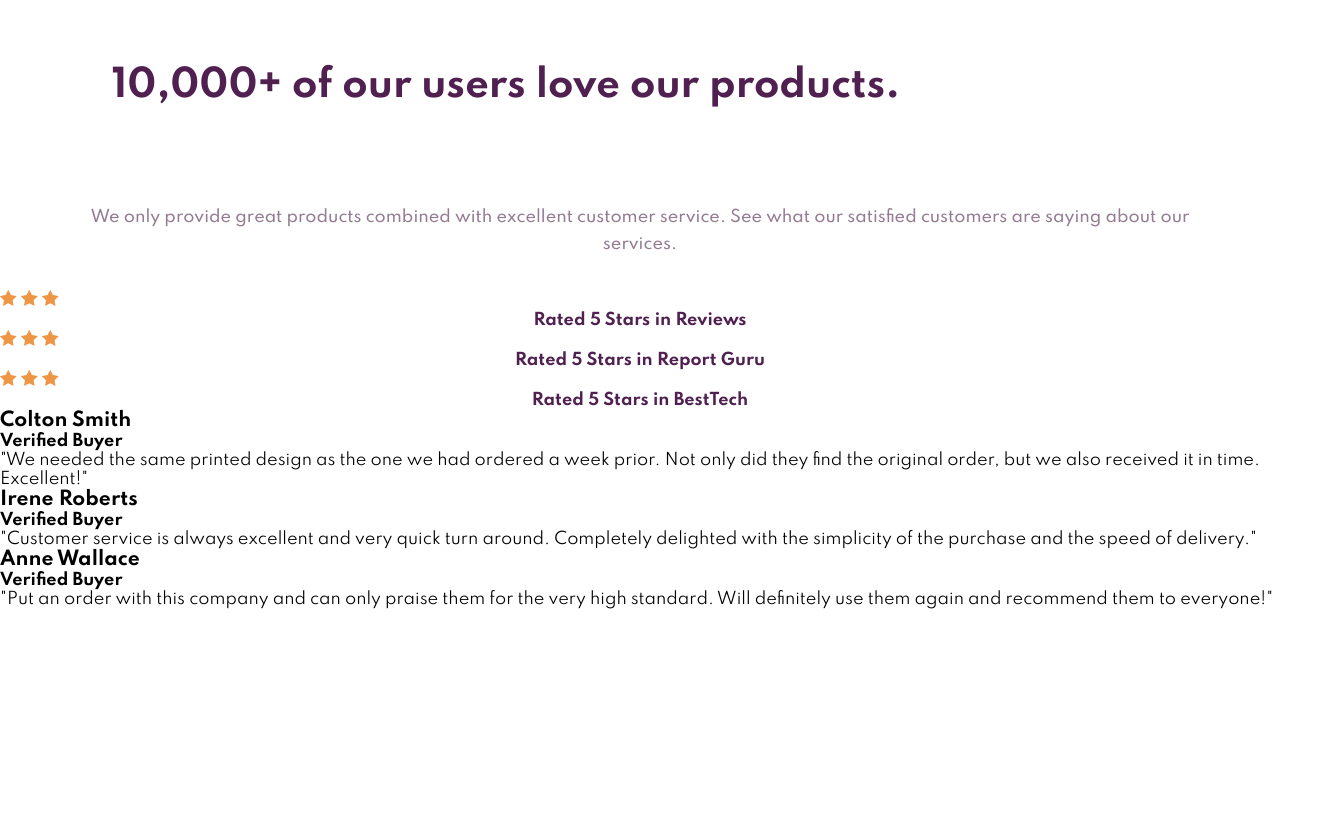
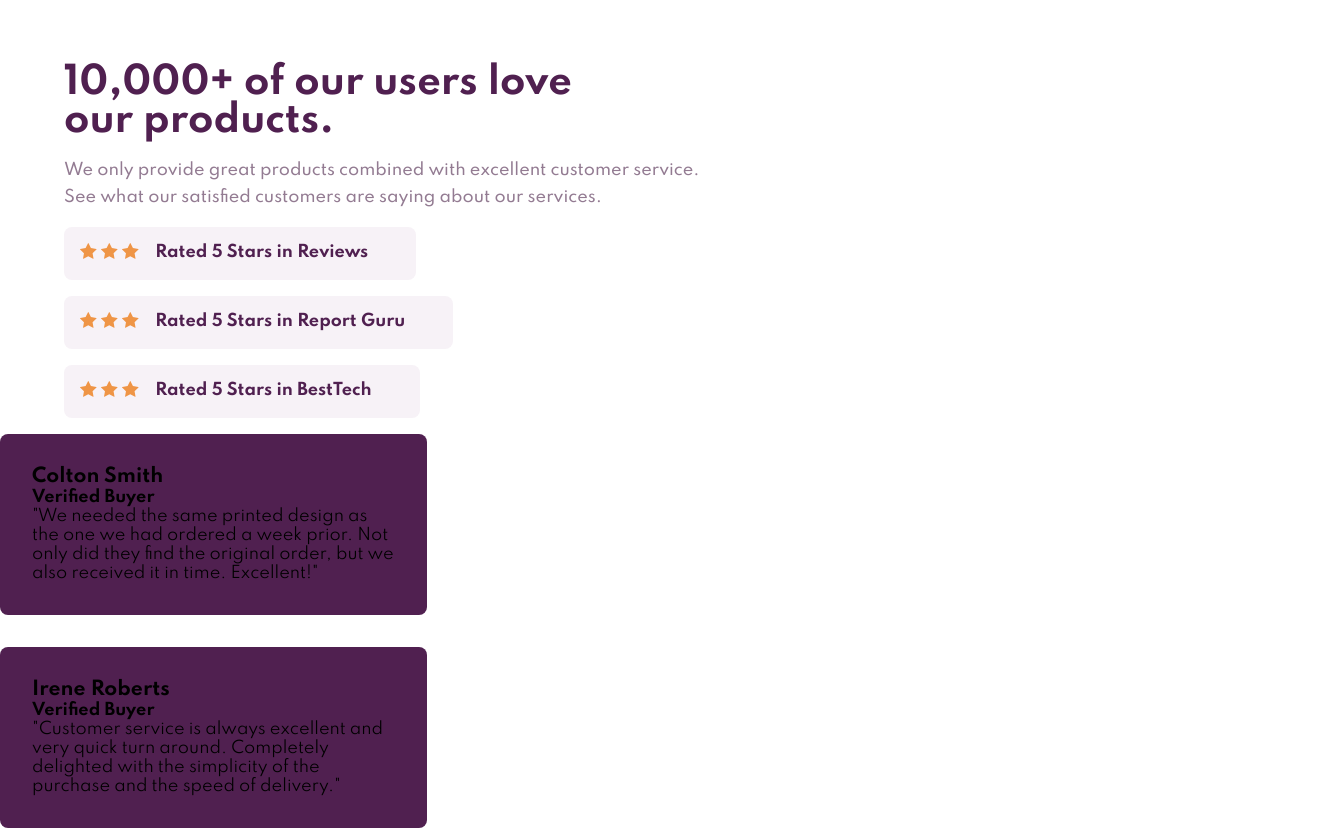
Before and after one commit to TheCoderGuru/social-proof-section, a plain HTML site: page index.html in a window 1280 px wide. Shown: the top 831 px of the page, 1328 px wide, since content can reach past the window. Before the commit the page ends 800 px from the top, so only its background shows below. Drawn offline with Linux system fonts and the light colour scheme.

Commit message:
Uploaded the code to github

```diff
--- a/index.html
+++ b/index.html
@@ -16,7 +16,7 @@
 </head>
 
 <body>
-  <main>
+  <main class="flex-container">
     <h1 class="title">
       10,000+ of our users love our products.
     </h1>
@@ -25,25 +25,31 @@
       See what our satisfied customers are saying about our services.
     </p>
     <div class="rating">
+      <div class="rating__star_group">
         <img class="rating__star" src="./images/icon-star.svg">
         <img class="rating__star" src="./images/icon-star.svg">
         <img class="rating__star" src="./images/icon-star.svg">
+      </div>
       <h2 class="rating__description">
         Rated 5 Stars in Reviews
       </h2>
     </div>
     <div class="rating">
+      <div class="rating__star_group">
         <img class="rating__star" src="./images/icon-star.svg" />
         <img class="rating__star" src="./images/icon-star.svg" />
         <img class="rating__star" src="./images/icon-star.svg" />
+      </div>
       <h2 class="rating__description">
         Rated 5 Stars in Report Guru
       </h2>
     </div>
     <div class="rating">
+      <div class="rating__star_group">
         <img class="rating__star" src="./images/icon-star.svg" />
         <img class="rating__star" src="./images/icon-star.svg" />
         <img class="rating__star" src="./images/icon-star.svg" />
+      </div>
       <h2 class="rating__description">
         Rated 5 Stars in BestTech
       </h2>
--- a/style.css
+++ b/style.css
@@ -19,25 +19,37 @@
 
 .title{
   color: var(--very-dark-magenta);
-  font-weight: 700;
-  padding: 4rem; /* In this instance 1rem = 16px by browser default */
+  font-weight: 700; /* In this instance 1rem = 16px by browser default */
   font-size: 2.3rem;
   margin-right: -3rem;
-  margin-left: 3rem;
+  width: 40%;
+  line-height: 2.4rem;
+  margin-left: 4rem;
+  margin-top: 4rem;
 }
 
 .description{
   color: var(--dark-grayish-magenta);
   font-weight: 500;
-  padding: 2rem;
-  margin-right: 2rem;
-  margin-left: 2rem;
-  text-align: center;
+  text-align: left;
   line-height: 1.7rem;
+  margin-right: 1rem;
+  margin-left: 4rem;
+  margin-top: 1rem;
+  width: 51%;
+
 }
 
 .rating{
-
+  /* margin: 0 auto; */
+  display: flex;
+  background-color: var(--light-grayish-magenta);
+  margin-bottom: 1rem;
+  padding: 1rem;
+  border-radius: .5rem;
+  width: max-content;
+  margin-left: 4rem;
+  margin-top: 1rem;
 }
 
 .rating__star{
@@ -47,24 +59,29 @@
   margin: 0 auto;
 }
 
+.rating__star_group{
+  margin-right: 1rem;
+
+}
+
 .rating__description{
   color: var(--very-dark-magenta);
   font-size: 1rem;
   text-align: center;
+  margin-right: 2rem;
 }
 
 .card-container{
   display: grid;
-  grid-template-columns: 1fr;
-}
-
-.card{
-
+  grid-template-columns: repeat(3, 1fr);
 }
 
 
 .content{
-
+  background-color: var(--very-dark-magenta);
+  margin-bottom: 2rem;
+  padding: 2rem;
+  border-radius: .5rem;
 }
 
 .content__title{
```
Lines whose indentation alone changed are shown as unchanged.
